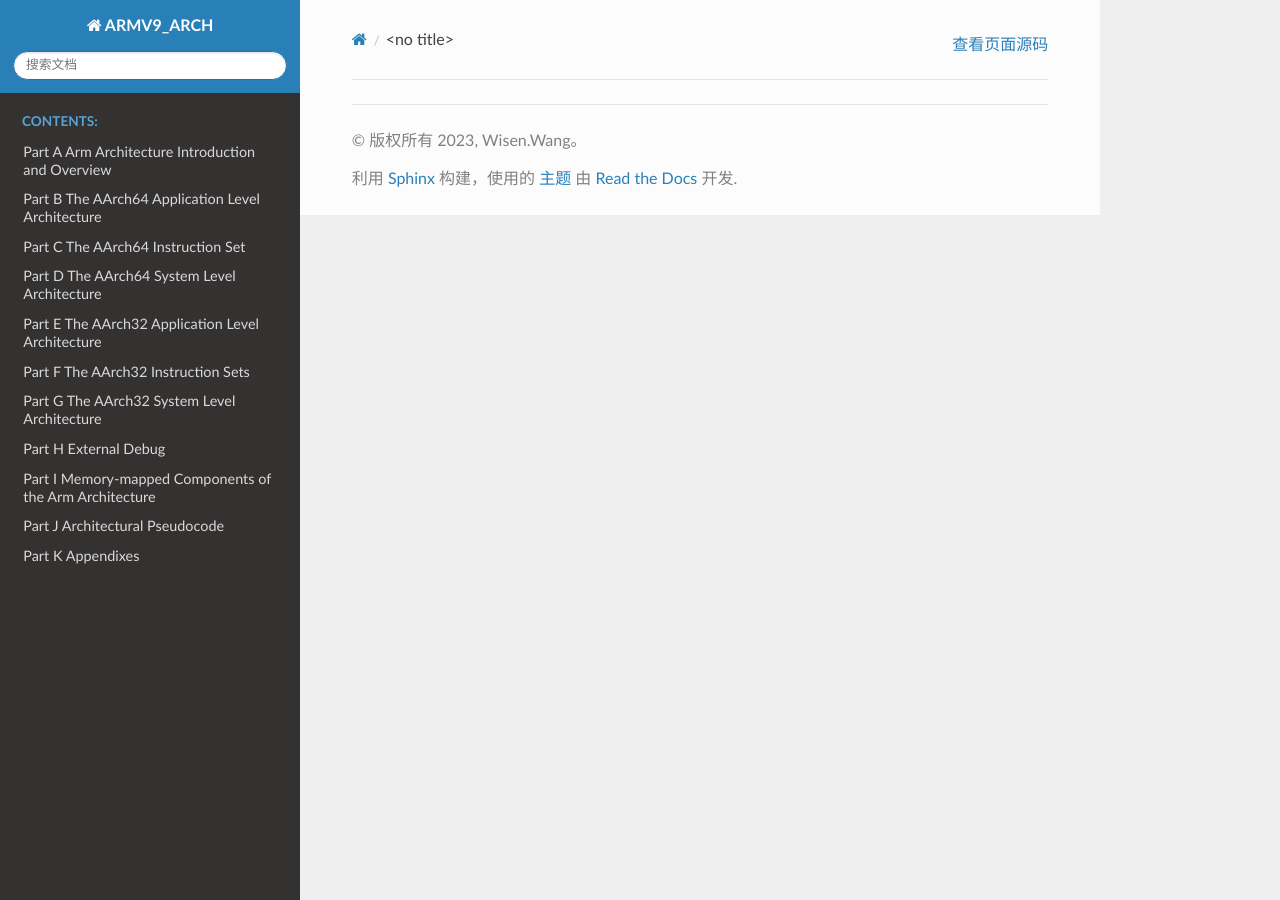
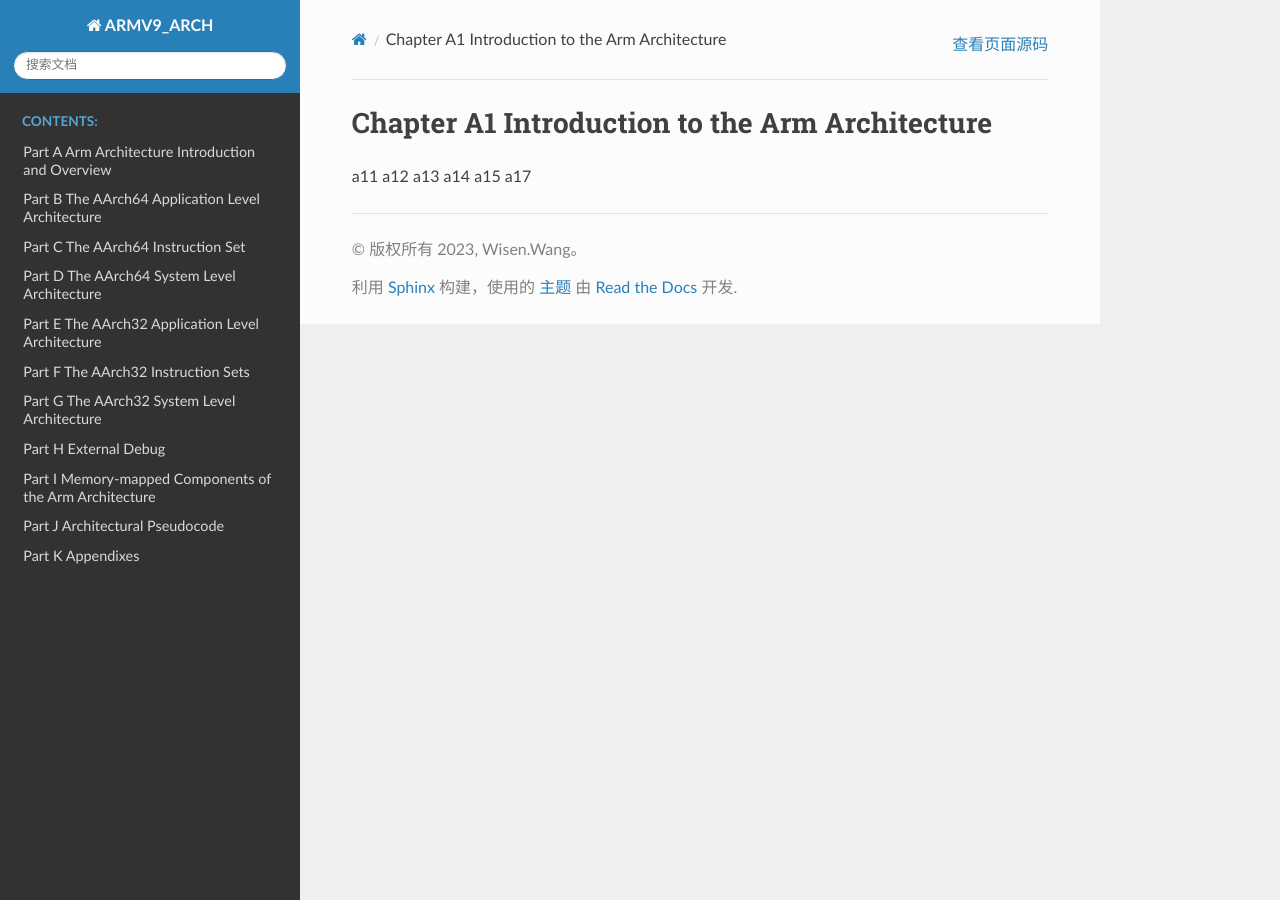
Before and after one commit to wisen/ARMV9_ARCH, a Sphinx documentation site: the page built from source/Armv9_docs/parta/a1.rst, in a window 1280 px wide. Built offline with Sphinx 7.4.7 and the Read the Docs theme 2.0.0, drawn with Linux system fonts in a browser that asks for light colours.

Commit message:
Update a1.rst

```diff
--- a/source/Armv9_docs/parta/a1.rst
+++ b/source/Armv9_docs/parta/a1.rst
@@ -1,3 +1,12 @@
 .. toctree::
    :maxdepth: 2
    :caption: Contents:
+
+Chapter A1 Introduction to the Arm Architecture
+================================================
+a11
+a12
+a13
+a14
+a15
+a17
```
